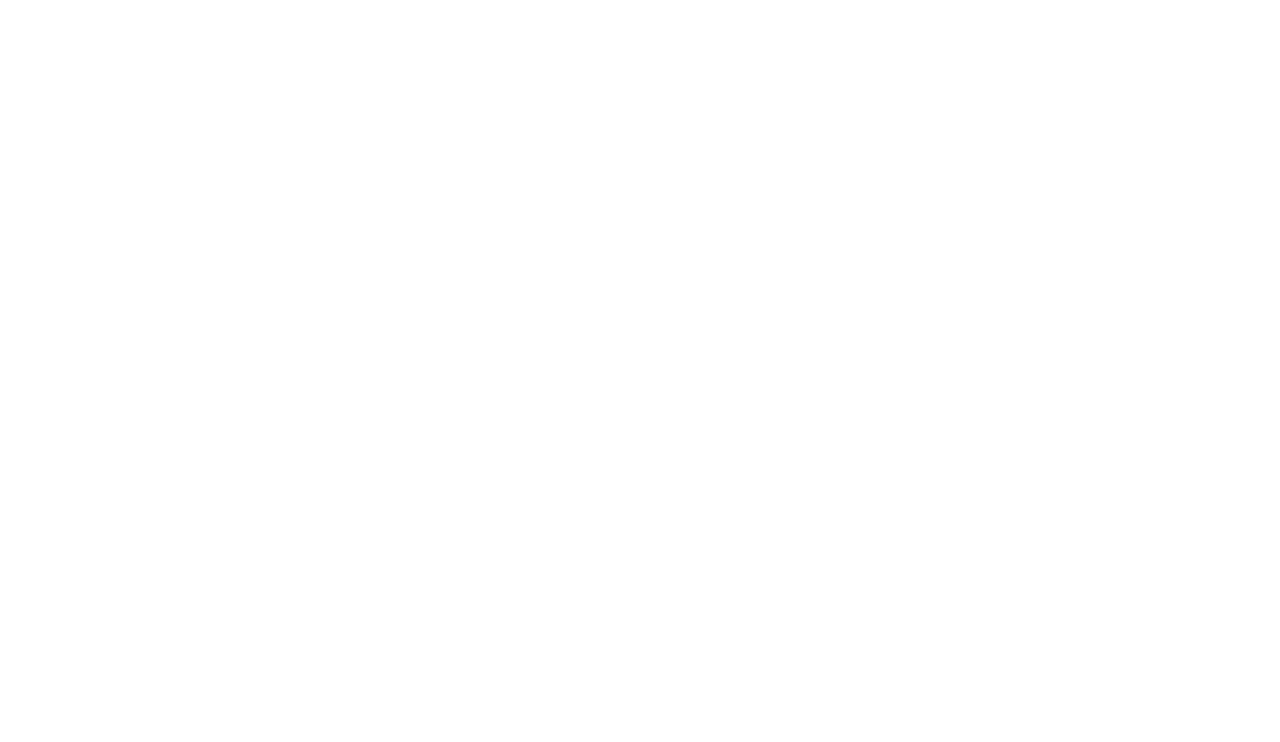
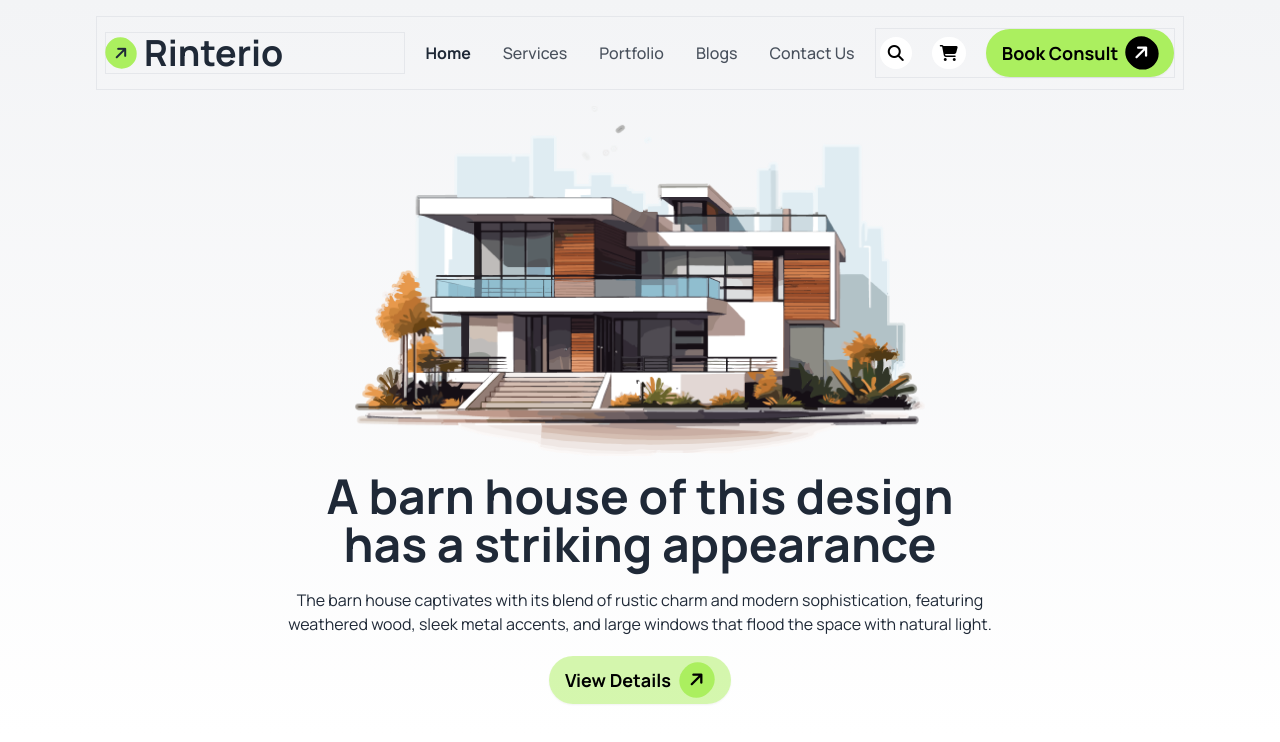
Before and after one commit to muradhossain1/my-assignment-3, a plain HTML site: page index.html in a window 1280 px wide. Drawn offline with nearby package versions, Linux system fonts and the light colour scheme.

Commit message:
added an navber $ banner section

```diff
--- a/index.html
+++ b/index.html
@@ -19,9 +19,62 @@
             font-family: "Manrope", sans-serif;
         }
     </style>
+    <script>
+        tailwind.config = {
+          theme: {
+            extend: {
+              colors: {
+                clifford: '#da373d',
+              }
+            }
+          }
+        }
+      </script>
 </head>
-<body>
-    <header></header>
+<body class="font-manrope">
+    <header class="bg-gradient-to-t from-white to-gray-100 p-4 lg:px-24 ">
+        <nav>
+          <div >
+            <div class="navbar container mx-auto border">
+                <div class="navbar-start gap-2 border min-w-max ">
+                  <i class="fa-solid bg-[#ABEF5F] rounded-full -rotate-45 p-2 fa-arrow-right"></i>
+                  <a class="text-4xl font-bold">Rinterio</a>
+                </div>
+                <div class="navbar-center hidden lg:flex">
+                  <ul class="menu menu-horizontal px-1 text-base font-[500] ">
+                    <li class="font-bold" ><a>Home</a></li>
+                    <li class=" duration-300 opacity-80 ease-in-out"><a>Services</a></li>
+                    <li class="opacity-80  duration-300 ease-in-out"><a>Portfolio</a></li>
+                    <li class="opacity-80  duration-300 ease-in-out"><a>Blogs</a></li>
+                    <li class="opacity-80  duration-300 ease-in-out"><a>Contact Us</a></li>
+                  </ul>
+                </div>
+
+                <div class="navbar-end flex space-x-5 border">
+
+                  <i class="fa-solid rounded-full bg-white text-black p-2  fa-magnifying-glass hidden lg:block"></i>
+                  <i class="fa-solid rounded-full bg-white text-black p-2 fa-cart-shopping hidden lg:block   "></i>
+                  <a class="btn btn-error text-lg bg-[#ABEF5F] border-none rounded-full font-bold ">Book Consult <i class="fa-solid bg-black text-white rounded-full p-2 -rotate-45 fa-arrow-right"></i></a>
+                </div>
+              </div>
+        </div>
+        </nav>
+        <!-- banner-section  -->
+        <div class="container mx-auto">
+          <div class="hero-content text-center flex flex-col">
+              <div><img src="./assets/banner.png" alt=""></div>
+              <div class=" lg:w-2/3 space-y-5">
+                <h1 class="text-3xl lg:text-5xl font-bold">A barn house of this design has a striking appearance</h1>
+                <p class="">The barn house captivates with its blend of rustic charm and modern sophistication, featuring weathered wood, sleek metal accents, and large windows that flood the space with natural light.</p>
+                <button>
+                  <a class="btn btn-error text-lg bg-[#ABEF5F80] border-none rounded-full font-bold ">View Details<i class="fa-solid bg-[#ABEF5F] text-black rounded-full p-2 w-9 -rotate-45 fa-arrow-right"></i></a>
+                </button>
+              </div>
+            </div>
+
+
+        </div>
+    </header>
     <main></main>
     <footer></footer>
 </body>
```
